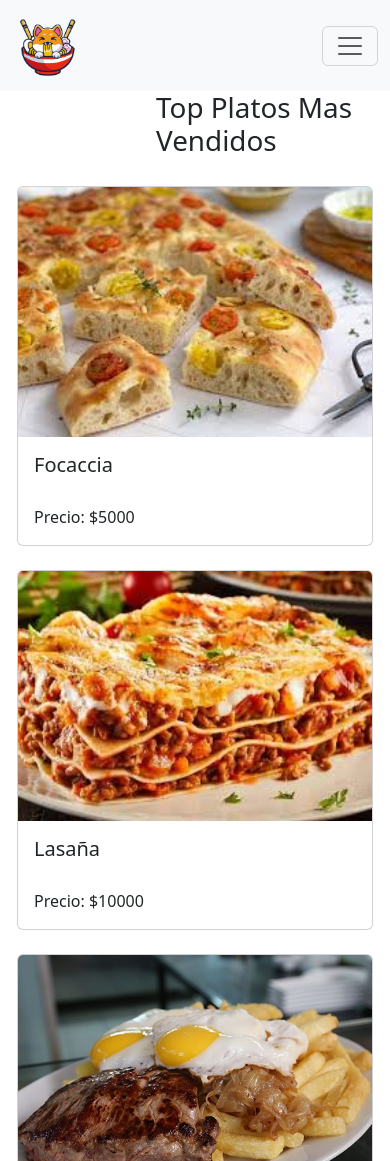
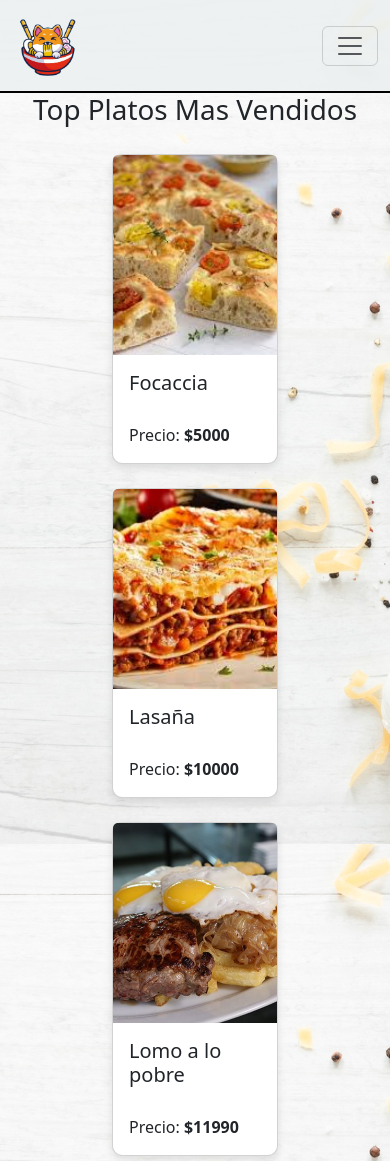
Before and after one commit to CloudxNess/Portafolio-de-titulo, a Django app: page /home/ in a window 390 px wide; the page is wider, and only the part inside the window is pictured. Shown: the top 1161 px of that part. Run offline with Django 4.2, Linux system fonts and the light colour scheme; data comes from the database, SQL or seed files in the repository; both versions use the stored data as it was after the commit; some libraries are stand-ins or nearby versions.

Commit message:
Varios Cambios 100% CSS
se ajusta la pagina visualmente para que se vea mas Nice.

```diff
--- a/WebGastronomicaApp/appweb/static/design/design.css
+++ b/WebGastronomicaApp/appweb/static/design/design.css
@@ -1,6 +1,35 @@
+/* Estilo del cuerpo y de la navbar */
+body {
+  background-image: url("{% static 'image/fondopagina.jpg' %}");
+  background-size: cover;
+  background-position: center;
+  background-repeat: no-repeat;
+  background-attachment: fixed;
+  min-height: 100vh;
+  margin: 0;
+}
 
-  .footer-distributed{
-    background: #666;
+.navbar {
+  backdrop-filter: blur(1px);
+  background-color: rgba(236, 240, 241, 0.9);
+  border-bottom: 2px solid black;
+}
+
+/* Estilo del texto del logo en el navbar */
+.navbar-brand .logo {
+  filter: invert(0); /* Revertir cualquier efecto de filtro anterior */
+  width: 75px; /* Ajustar tamaño si es necesario */
+  height: 65px; /* Ajustar tamaño si es necesario */
+}
+
+.navbar-brand .logo-text {
+  color: #000000; /* Color del texto en negro */
+}
+
+/* Estilos del footer */
+.footer-distributed {
+  background-color: rgba(236, 240, 241, 0.9); /* Color de fondo difuminado */
+  color: #000000; /* Color del texto en negro */
   box-shadow: 0 1px 1px 0 rgba(0, 0, 0, 0.12);
   box-sizing: border-box;
   width: 100%;
--- a/WebGastronomicaApp/appweb/templates/base.html
+++ b/WebGastronomicaApp/appweb/templates/base.html
@@ -1,26 +1,26 @@
 <!DOCTYPE html>
 <html lang="en">
 <head>
-  {% load static%}
+  {% load static %}
   <meta charset="UTF-8">
   <meta name="viewport" content="width=device-width, initial-scale=1.0">
   <title>TecnoFood</title>
+  <link rel="stylesheet" href="{% static 'design/design.css' %}">
   <script src="https://cdn.jsdelivr.net/npm/@popperjs/core@2.11.8/dist/umd/popper.min.js" integrity="sha384-I7E8VVD/ismYTF4hNIPjVp/Zjvgyol6VFvRkX/vR+Vc4jQkC+hVqc2pM8ODewa9r" crossorigin="anonymous"></script>
   <script src="https://cdn.jsdelivr.net/npm/bootstrap@5.3.3/dist/js/bootstrap.min.js" integrity="sha384-0pUGZvbkm6XF6gxjEnlmuGrJXVbNuzT9qBBavbLwCsOGabYfZo0T0to5eqruptLy" crossorigin="anonymous"></script>
   <script src="{% static 'js/jquery-3.6.4.min.js' %}"></script>
   <link href="https://cdn.jsdelivr.net/npm/bootstrap@5.3.3/dist/css/bootstrap.min.css" rel="stylesheet" integrity="sha384-QWTKZyjpPEjISv5WaRU9OFeRpok6YctnYmDr5pNlyT2bRjXh0JMhjY6hW+ALEwIH" crossorigin="anonymous">
-  <link rel="stylesheet"  href="{% static 'design/design.css' %}">
   <link rel="stylesheet" href="https://cdnjs.cloudflare.com/ajax/libs/font-awesome/4.7.0/css/font-awesome.min.css">
   <script src="https://cdn.jsdelivr.net/npm/sweetalert2@11"></script>
   <script src="https://kit.fontawesome.com/7c5d67a51c.js" crossorigin="anonymous"></script>
 
+
 </head>
-
 
 <body>
 
 <!-- Navbar -->
-<nav class="navbar navbar-expand-lg bg-body-tertiary">
+<nav class="navbar navbar-expand-lg">
   <div class="container-fluid">
     <a class="navbar-brand" href="{% url 'index' %}">
       <img class="logo" src="{% static 'image/TecnoFood.png' %}" alt="Logo" style="width:75px;height:65px;">
@@ -34,36 +34,36 @@
         {% if user.is_authenticated and user.is_staff == False %}
         <li class="nav-item">
           <a class="nav-link" href="#" role="button" data-bs-toggle="dropdown" aria-expanded="false">
-            Bienvenido {{user.username}}
+            <b>Bienvenido {{user.username}}</b>
           </a>
         </li>
         <li class="nav-item">
-          <a class="nav-link" href="{% url 'menupedidoonline' %}">Compra en Linea</a>
+          <a class="nav-link" href="{% url 'menupedidoonline' %}"><b>Compra en Linea</b></a>
         </li>
         <li class="nav-item">
-          <a class="nav-link" href="{% url 'reservamesa' %}">Reserva Aqui</a>
+          <a class="nav-link" href="{% url 'reservamesa' %}"><b>Reserva Aqui</b></a>
         </li>
         {% elif user.is_authenticated and user.is_staff %}
         <li class="nav-item">
           <a class="nav-link" href="#" role="button" data-bs-toggle="dropdown" aria-expanded="false">
-            Bienvenido {{user.username}}
+            <b>Bienvenido {{user.username}}</b>
           </a>
         </li>
         <li class="nav-item">
-          <a class="nav-link" href="{% url 'funciones' user.id %}">Funciones</a>
+          <a class="nav-link" href="{% url 'funciones' user.id %}"><b>Funciones</b></a>
         </li>
         <li class="nav-item">
-          <a class="nav-link" href="{% url 'menu' %}">Menu</a>
+          <a class="nav-link" href="{% url 'menu' %}"><b>Menu</b></a>
         </li>
         {% else %}
         <li class="nav-item">
-          <a class="nav-link" href="{% url 'login' %}">Login</a>
+          <a class="nav-link" href="{% url 'login' %}"><b>Login</b></a>
         </li>
         <li class="nav-item">
-          <a class="nav-link" href="{% url 'menu' %}">Menu</a>
+          <a class="nav-link" href="{% url 'menu' %}"><b>Menu</b></a>
         </li>
         <li class="nav-item">
-          <a class="nav-link" href="{% url 'reservamesa' %}">Reserva Aqui</a>
+          <a class="nav-link" href="{% url 'reservamesa' %}"><b>Reserva Aqui</b></a>
         </li>
         {% endif %}
       </ul>
@@ -79,11 +79,7 @@
 </nav>
 <!-- Fin Navbar -->
 
-
-
-
 <main>
-
 
   {% if messages %}
     {% for x in messages %}
@@ -94,7 +90,6 @@
           "icon": "{{x.tags}}"
         })
       </script>
-
     {% endfor %}
   {% endif %}
 
@@ -102,16 +97,28 @@
 
   {% block contenido %}
 
-
   {% endblock %}
-
 
 </main>
 
+</body>
+</html>
 
 
+<style>
+  body {
+    background-image: url("{% static 'image/fondopagina.jpg' %}");
+    background-size: cover;
+    background-position: center;
+    background-repeat: no-repeat;
+    background-attachment: fixed;
+    min-height: 100vh;
+    margin: 0;
+  }
 
-</body>
-
-
-</html>
+  .navbar {
+    backdrop-filter: blur(1px);
+    background-color: rgba(236, 240, 241, 0.9);
+    border-bottom: 2px solid black;
+  }
+</style>
--- a/WebGastronomicaApp/appweb/templates/index.html
+++ b/WebGastronomicaApp/appweb/templates/index.html
@@ -1,16 +1,13 @@
-
 {% extends 'base.html' %}
 
 {% block contenido %}
 {% load static %}
 
+<div><h1 style="text-align: center;">Top Platos Mas Vendidos</h1></div>
 
-
-<div><h1 style="margin-left: 40%;">Top Platos Mas Vendidos</h1></div>
-
-<div class="row">
+<div class="row justify-content-center">
     {% for plato in platos_data %}
-        <div class="col-md-4 mb-4">
+        <div class="col-sm-6 col-md-4 col-lg-4 mb-4">
             <div class="card h-100">
                 {% if plato.imagen %}
                     <img src="{{ plato.imagen }}" class="card-img-top" alt="{{ plato.nombre }}">
@@ -19,7 +16,7 @@
                 {% endif %}
                 <div class="card-body d-flex flex-column">
                     <h5 class="card-title">{{ plato.nombre }}</h5>
-                    <p class="card-text">Precio: ${{ plato.costo }}</p>
+                    <p class="card-text">Precio: <b>${{ plato.costo }}</b></p>
                 </div>
             </div>
         </div>
@@ -28,7 +25,7 @@
 
 <footer class="footer-distributed">
     <div class="footer-left">
-        <h3><span><p style="color: white; font-family: Impact, Haettenschweiler, 'Arial Narrow Bold', sans-serif;">Tecno Food</p></span></h3>
+        <h3><span><p style="color: black; font-family: Impact, Haettenschweiler, 'Arial Narrow Bold', sans-serif;">Tecno Food</p></span></h3>
         <div class="footer-icons">
             <a href="#"><i class="fa fa-facebook"></i></a>
             <a href="#"><i class="fa fa-twitter"></i></a>
@@ -65,20 +62,28 @@
     </div>
 </footer>
 
-</div>
 
 <style>
     .card-img-top {
         width: 100%;
-        height: 250px; /* Altura fija para todas las imágenes */
-        object-fit: cover; /* Para mantener la proporción de la imagen y cubrir el contenedor */
+        height: 200px;
+        object-fit: cover;
     }
     .card {
-        margin-top: 20px; /* Margen superior para separar las tarjetas */
+        margin-top: 20px;
+        box-shadow: 0 4px 8px rgba(0, 0, 0, 0.1);
+        transition: box-shadow 0.3s ease, transform 0.3s ease;
+        border-radius: 10px;
+        width: 100%;
+        max-width: 400px;
+    }
+    .card:hover {
+        transform: scale(1.05);
+        box-shadow: 0 0 15px rgba(0, 0, 0, 0.5);
     }
     .row {
-        margin-left: 5px; /* Margen izquierdo para el primer card */
-        margin-right: 5px; /* Margen derecho para el primer card */
+        margin-left: 100px;
+        margin-right: 100px;
     }
     .card-body {
         display: flex;
@@ -87,5 +92,4 @@
     }
 </style>
 
-
 {% endblock %}
--- a/WebGastronomicaApp/appweb/templates/mantenedor/garzon/pedidosingresadoscocina.html
+++ b/WebGastronomicaApp/appweb/templates/mantenedor/garzon/pedidosingresadoscocina.html
@@ -13,7 +13,7 @@
             {% for x in Mesas %}
             {% if x.ID_Mesa is 0  %}
             {% else %}
-            <div class="card mb-3" style="max-width: 540px;">
+            <div class="card mb-3" style="max-width: 540px; border: 2px solid black; box-shadow: 0px 0px 10px rgba(0, 0, 0, 0.1);">
                 <div class="row g-0">
                     <div class="col-md-4">
                         {% if x.Estado_Ocupado %}
```
Also changed, not shown: other parts of WebGastronomicaApp/appweb/static/design/design.css (+38 -91 lines), WebGastronomicaApp/appweb/templates/mantenedor/garzon/mesasparapedido.html (+9 -19 lines), WebGastronomicaApp/appweb/templates/menu.html (+23 -13 lines), WebGastronomicaApp/appweb/templates/mesas.html (+9 -29 lines), WebGastronomicaApp/Archivos/Platos/hamburguesa_clasica.jpg (added), WebGastronomicaApp/appweb/static/image/fondopagina.jpg (added), WebGastronomicaApp/db.sqlite3. Lines whose indentation alone changed are shown as unchanged.
